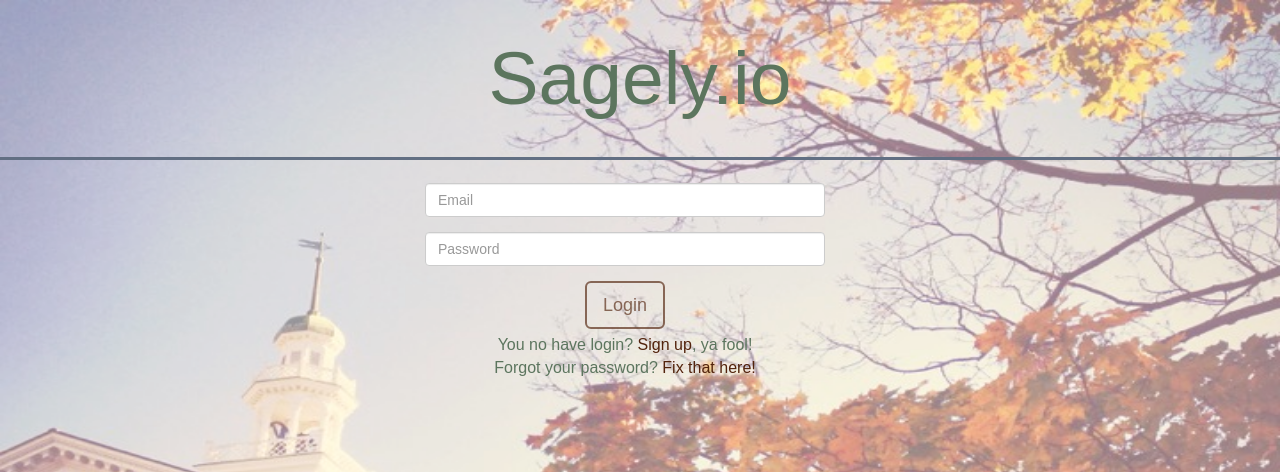
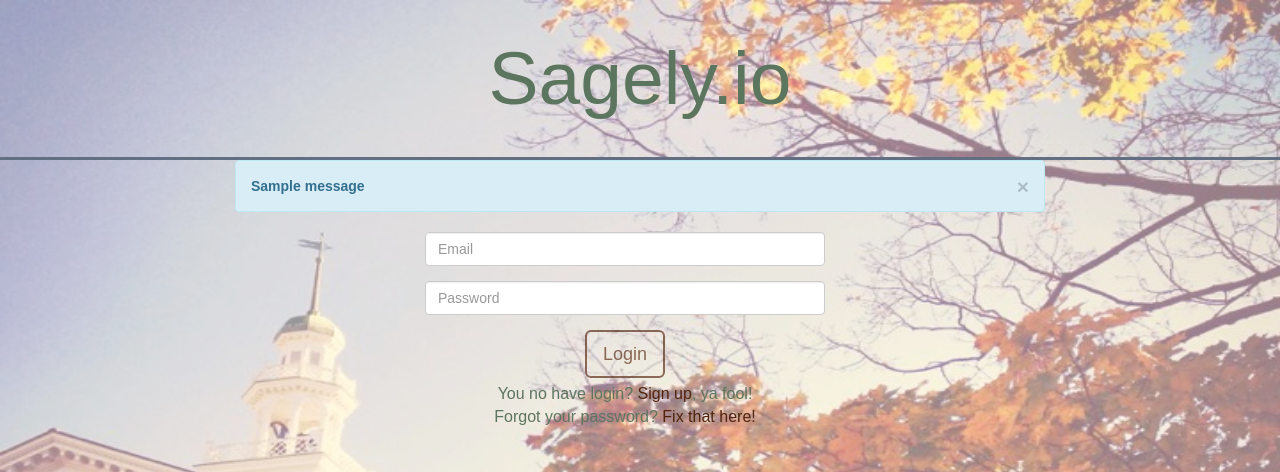
Before and after one commit to atong518/snak, a Django app: page /login/ in a window 1280 px wide. Shown: the top 472 px of the page. Run offline with Django 3.2, Linux system fonts and the light colour scheme; tables that the repository leaves empty hold one stand-in row (values such as "Sample post"); one stand-in notice (Sample message) is shown; parts of the project's set-up code (start-up, migrations or seed data) failed here and were passed over; some libraries are stand-ins or nearby versions.

Commit message:
login and signup error messages

```diff
--- a/snakd/apps/user/views.py
+++ b/snakd/apps/user/views.py
@@ -59,6 +59,12 @@ def resend_confirmation_email(request):
 
 def sign_up(request):
     if request.method == "POST":
+        existing_user = GenericUser.objects.filter(email=request.POST.get('email'))
+        if existing_user:
+            confirmation_text = "Oops! We already have an account with that email. Maybe try logging in?"
+            messages.add_message(request, messages.INFO, confirmation_text, fail_silently=True)
+            redirect('sign_up')
+
         prospieform = ProspieSignupForm(request.POST)
         collegeform = CollegeSignupForm(request.POST)
         studenttype = request.POST.get("type", "prospie")
@@ -129,7 +135,9 @@ def login(request):
             auth_login(request, user)
             return redirect("/chat/")
         else:
-            has_error = "block"
+            confirmation_text = "Oops! We had some trouble logging you in. Try again?"
+            messages.add_message(request, messages.INFO, confirmation_text, fail_silently=True)
+            return redirect("login")
 
     return render(request,
                   'user/login.html',
--- a/static/messages/js/chat.js
+++ b/static/messages/js/chat.js
@@ -75,8 +75,9 @@ $(document).ready(function(){
   }
 
 
-  $("#auth-banner")[0].innerHTML = auth_message();
-
+  if($("#auth-banner").length == 1){
+    $("#auth-banner")[0].innerHTML = auth_message();
+  }
   // start all threads as hidden
   $('.thread').each(function() {
     $(this).hide();
--- a/templates/user/login.html
+++ b/templates/user/login.html
@@ -7,6 +7,16 @@
 
 <div class="row buffer-row">
   <hr class="snak-divider">
+</div>
+<div class="row col-md-offset-2 col-md-8" id="chatroom-messages-row">
+  {% if messages %}
+  {% for message in messages %}
+  <div class="alert alert-success alert-info fade in" role="alert" id="alert-message">
+    <button type="button" class="close" data-dismiss="alert" aria-label="Close"><span aria-hidden="true">×</span></button>
+    <strong>{{ message }}</strong>
+  </div>
+  {% endfor %}
+  {% endif %}
 </div>
 
 <div class="row buffer-row"></div>
```
Also changed, not shown: templates/user/sign_up.html (+11 -0 lines).
